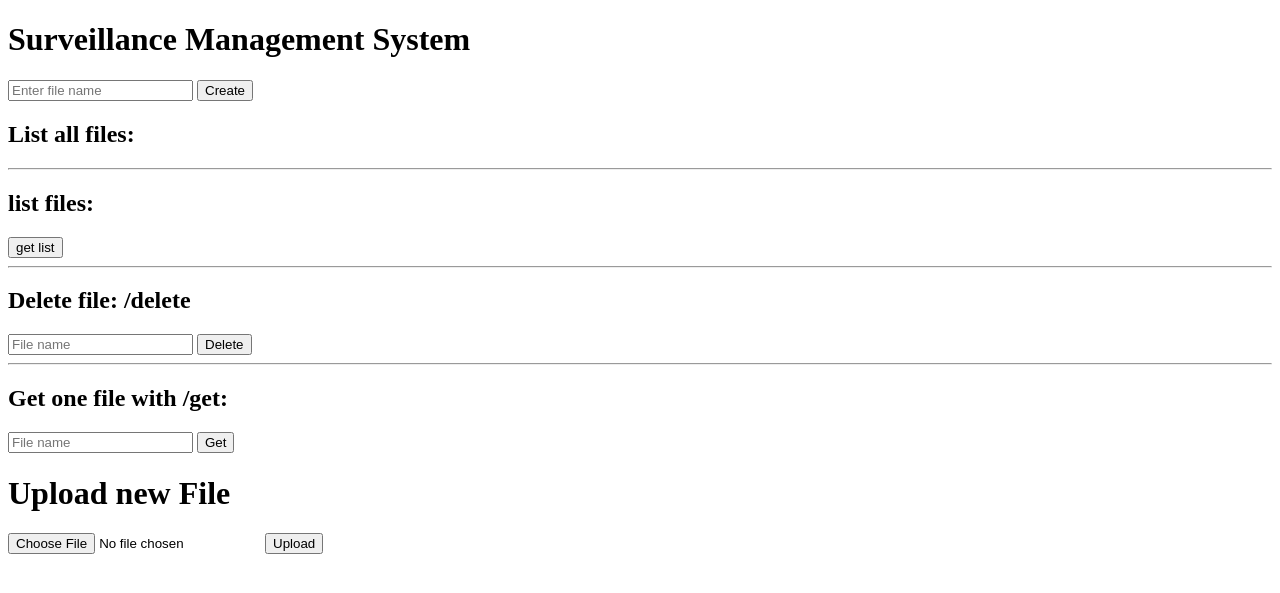
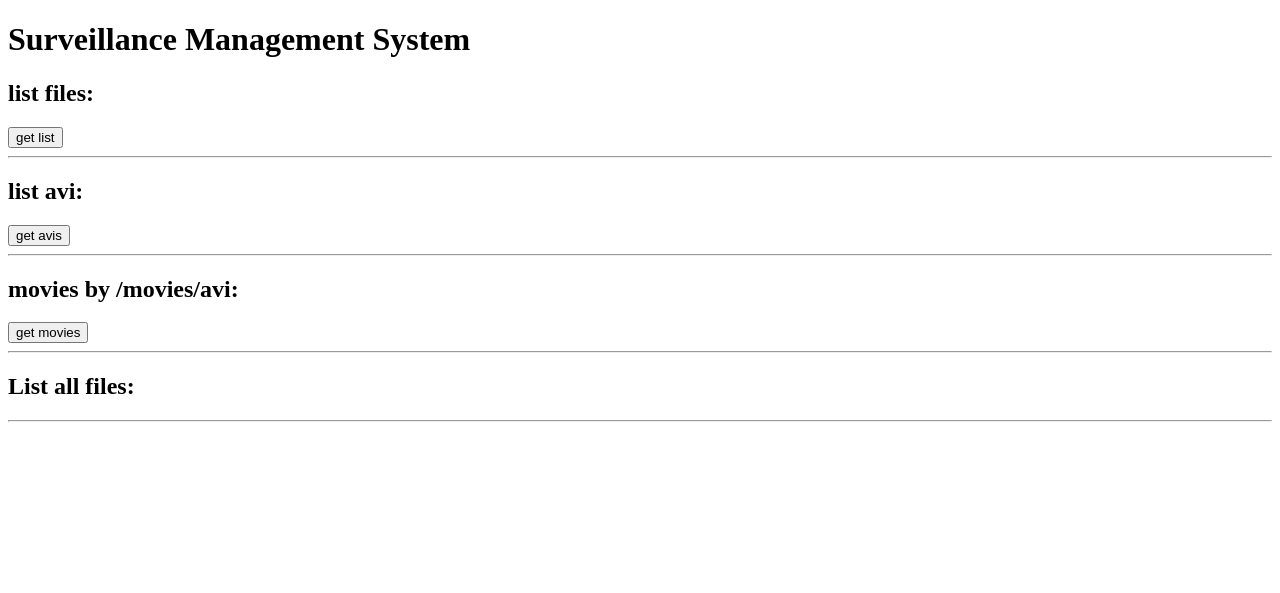
Before and after one commit to hannesa2/surveilanceBackend, a Flask app: page / in a window 1280 px wide. Shown: the top 593 px of the page. Run offline with Flask 3, Linux system fonts and the light colour scheme.

Commit message:
rule: delete_movie

```diff
--- a/main.py
+++ b/main.py
@@ -37,7 +37,7 @@
 
 @app.route('/files', methods=['GET'])
 def listFile():
-    print("I do >listFile<", request.method)
+    print("I do >/files<", request.method)
     if request.method == 'GET':
         files = os.listdir(UPLOAD_FOLDER)
         file_descriptors = sorted(list(map(toFileDescriptor, files)), key=operator.attrgetter('created'), reverse=True)
@@ -46,83 +46,43 @@
     return ''
 
 
-@app.route('/', methods=['GET', 'POST'])
-def upload_file():
-    print("I do a ", request.method)
-    print("---headers---\r\n", request.headers)
-    if request.method == 'POST':
-        # check if the post request has the file part
-        if 'file' not in request.files:
-            print('No file part')
-            flash('No file part')
-            return redirect(request.url)
-        file = request.files['file']
-        # If the user does not select a file, the browser submits an
-        # empty file without a filename.
-        if file.filename == '':
-            flash('No selected file')
-            return redirect(request.url)
-        if file and allowed_file(file.filename):
-            filename = secure_filename(file.filename)
-            file.save(os.path.join(app.config['UPLOAD_FOLDER'], filename))
-
-            sub_url = ""
-            if os.path.isfile('parameter.yml'):
-                with open('parameter.yml', 'r') as file:
-                    prime_service = yaml.safe_load(file)
-                    if __name__ == '__main__':
-                        sub_url = prime_service['server']['sub_url']
-            print("sub_url=", sub_url)
-
-            return redirect(sub_url + url_for('download_file', name=filename))
+@app.route('/avi', methods=['GET'])
+def listAvi():
+    print("I do >/avi<", request.method)
+    if request.method == 'GET':
+        files = os.listdir(UPLOAD_FOLDER)
+        listed = list(map(toFileDescriptor, files))
+        filtered_listed = [s for s in listed if str(s.name).lower().endswith(".avi")]
+        file_descriptors = sorted(filtered_listed, key=operator.attrgetter('created'), reverse=True)
+        encoded_file_descriptors = list(map(toEncoder, file_descriptors))
+        return jsonify(results=encoded_file_descriptors)
     return ''
 
 
-@app.route('/uploads/<name>')
-def download_file(name):
-    return send_from_directory(app.config["UPLOAD_FOLDER"], name)
+@app.route('/movies/<filetype>', methods=['GET'])
+def list_movies(filetype):
+    print("I do >/movies/" + filetype + "<", request.method)
+    if request.method == 'GET':
+        files = os.listdir(UPLOAD_FOLDER)
+        listed = list(map(toFileDescriptor, files))
+        filtered_listed = [s for s in listed if str(s.name).lower().endswith(str(filetype).lower())]
+        file_descriptors = sorted(filtered_listed, key=operator.attrgetter('created'), reverse=True)
+        encoded_file_descriptors = list(map(toEncoder, file_descriptors))
+        return jsonify(results=encoded_file_descriptors)
+    return request.method + ' not supported'
 
 
-@app.route('/get', methods=['GET'])
-def get():
-    name = request.args['name']
-    try:
-        fp = open(UPLOAD_FOLDER + '/' + name, 'r')
-        content = fp.read()
-        fp.close()
-        return content
-    except FileNotFoundError:
-        print("Please check the path")
+@app.route('/deletemovie/<filetype>/<name>', methods=['GET'])
+def delete_movie(filetype, name):
+    print("I do >/deletemovie/" + filetype + "/" + name + "<", request.method)
 
+    if os.path.exists(name):
+        os.remove(name)
+        print(f"File '{name}' deleted successfully.")
+    else:
+        print(f"File '{name}' not found.")
 
-@app.route('/create', methods=['POST'])
-def create():
-    name = request.form['name']
-
-    fp = open(UPLOAD_FOLDER + '/' + name, 'w')
-    fp.write('content of ' + name)
-    fp.close()
-    return redirect('/')
-
-
-@app.route('/update', methods=['POST'])
-def update():
-    old_name = request.form['old_name']
-    new_name = request.form['new_name']
-    os.rename(UPLOAD_FOLDER + '/' + old_name, UPLOAD_FOLDER + '/' + new_name)
-    return redirect('/')
-
-
-@app.route('/delete', methods=['POST'])
-def delete():
-    name = request.form['name']
-    os.remove(UPLOAD_FOLDER + '/' + name)
-    return redirect('/')
-
-
-def allowed_file(filename):
-    return '.' in filename and \
-        filename.rsplit('.', 1)[1].lower() in ALLOWED_EXTENSIONS
+    return list_movies(filetype)
 
 
 if __name__ == '__main__':
--- a/templates/index.html
+++ b/templates/index.html
@@ -5,10 +5,21 @@
 </head>
 <body>
     <h1>Surveillance Management System</h1>
-    <form action="/create" method="post">
-        <input type="text" name="name" placeholder="Enter file name" required>
-        <input type="submit" value="Create">
+    <h2>list files:</h2>
+    <form action="/files" method="get">
+        <input type="submit" value="get list">
     </form>
+    <hr>
+    <h2>list avi:</h2>
+    <form action="/avi" method="get">
+        <input type="submit" value="get avis">
+    </form>
+    <hr>
+    <h2>movies by /movies/avi:</h2>
+    <form action="/movies/avi" method="get">
+        <input type="submit" value="get movies">
+    </form>
+    <hr>
     <h2>List all files:</h2>
     <ul>
         {% for item in items %}
@@ -16,26 +27,5 @@
         {% endfor %}
     </ul>
     <hr>
-    <h2>list files:</h2>
-    <form action="/files" method="get">
-        <input type="submit" value="get list">
-    </form>
-    <hr>
-    <h2>Delete file: /delete</h2>
-    <form action="/delete" method="post">
-        <input type="text" name="name" placeholder="File name" required>
-        <input type="submit" value="Delete">
-    </form>
-    <hr>
-    <h2>Get one file with /get:</h2>
-    <form action="/get" method="get">
-        <input type="text" name="name" placeholder="File name" required>
-        <input type="submit" value="Get">
-    </form>
-    <h1>Upload new File</h1>
-    <form method=post enctype=multipart/form-data>
-      <input type=file name=file>
-      <input type=submit value=Upload>
-    </form>
 </body>
 </html>
```
